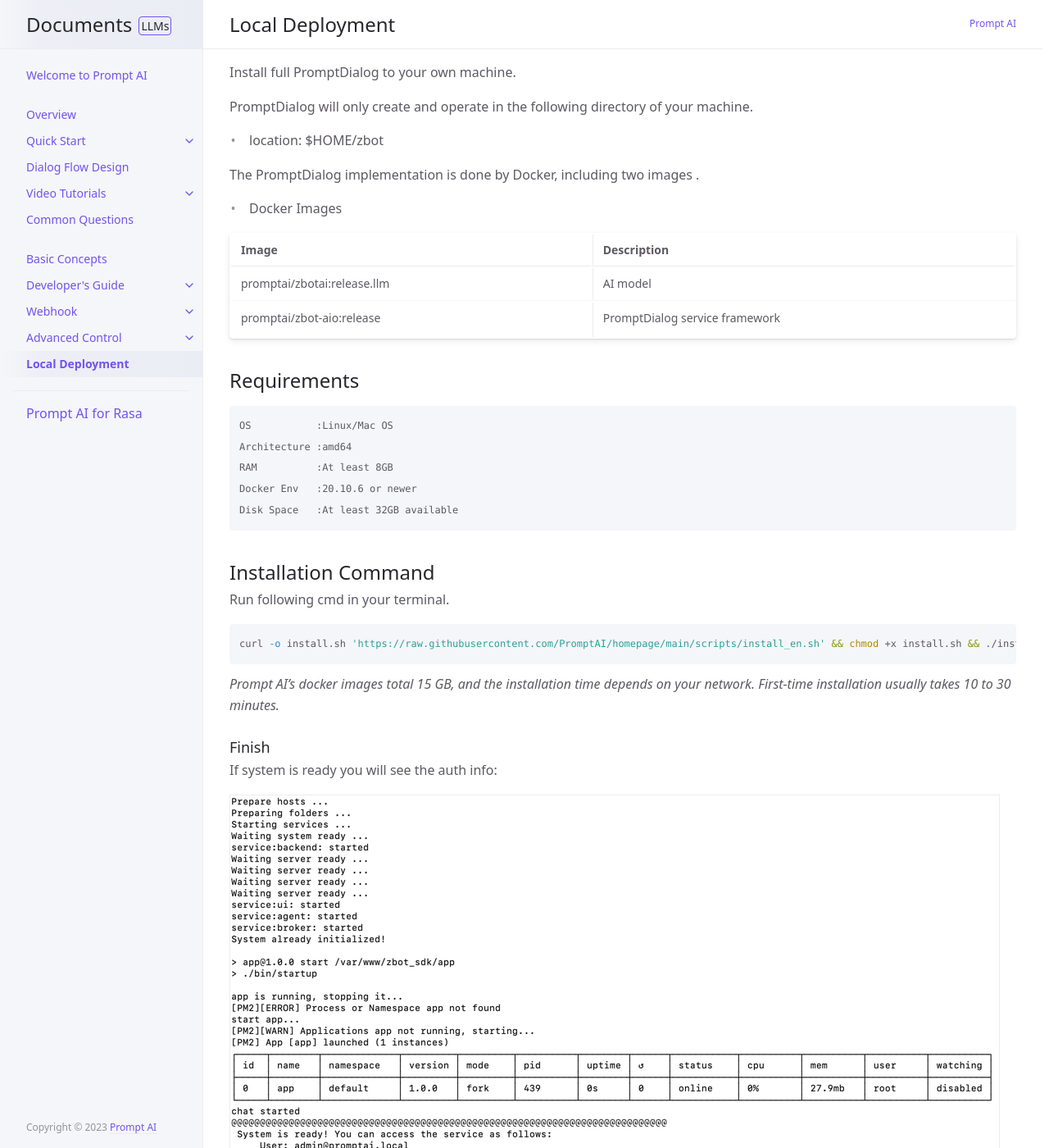
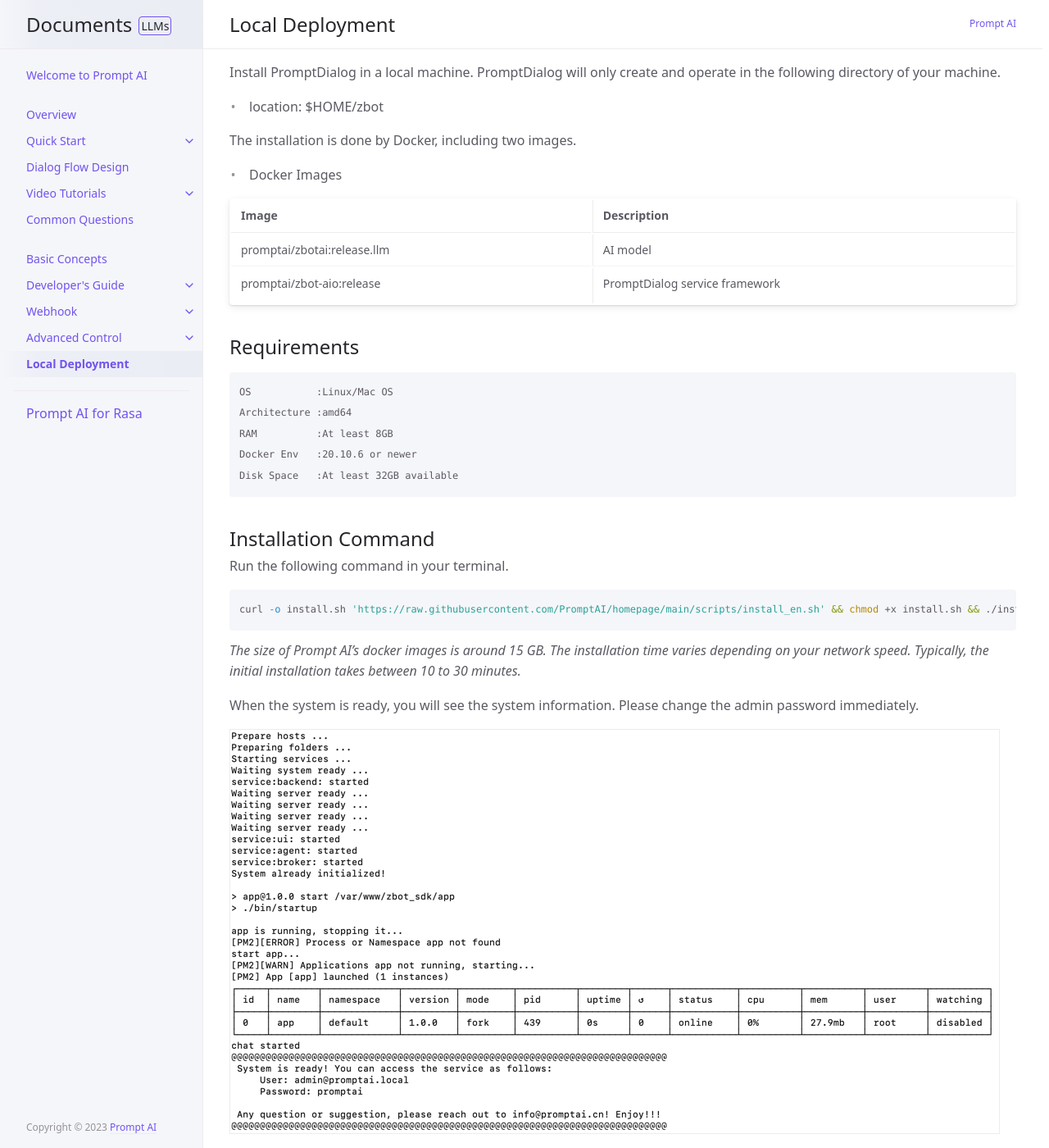
Before and after one commit to ws-cd/ws-cd.github.io, a Jekyll site: the page built from docs/local_deployment.md, in a window 1280 px wide and 1400 px high. Shown: the whole window at 82% size. Built offline with Jekyll 4.4.1, drawn with Linux system fonts in a browser that asks for light colours; some of the changed text lies outside the part shown.

Commit message:
Update local_deployment.md

````diff
--- a/docs/local_deployment.md
+++ b/docs/local_deployment.md
@@ -3,13 +3,10 @@ layout: en
 title: Local Deployment
 nav_order: 11
 ---
-
-Install full PromptDialog to your own machine.
-
-PromptDialog will only create and operate in the following directory of your machine.
+Install PromptDialog in a local machine.  PromptDialog will only create and operate in the following directory of your machine.
 - location: $HOME/zbot
 
-The PromptDialog implementation is done by Docker, including two images .
+The installation is done by Docker, including two images.
 
 - Docker Images
 
@@ -29,14 +26,13 @@ Disk Space   :At least 32GB available
 ```
 
 ## Installation Command
-Run following cmd in your terminal.
+Run the following command in your terminal.
 ```shell
 curl -o install.sh 'https://raw.githubusercontent.com/PromptAI/homepage/main/scripts/install_en.sh' && chmod +x install.sh && ./install.sh
 ```
-*Prompt AI's docker images total 15 GB, and the installation time depends on your network. First-time installation usually takes 10 to 30 minutes.*
+*The size of Prompt AI's docker images is around 15 GB. The installation time varies depending on your network speed. Typically, the initial installation takes between 10 to 30 minutes.*
 
-### Finish
-If system is ready you will see the auth info:
+When the system is ready, you will see the system information. Please change the admin password immediately.
 
 ![deploy-01](/assets/images/private_deploy/deploy-01.png)
 
````
Also changed, not shown: other parts of docs/local_deployment.md (+4 -5 lines).
